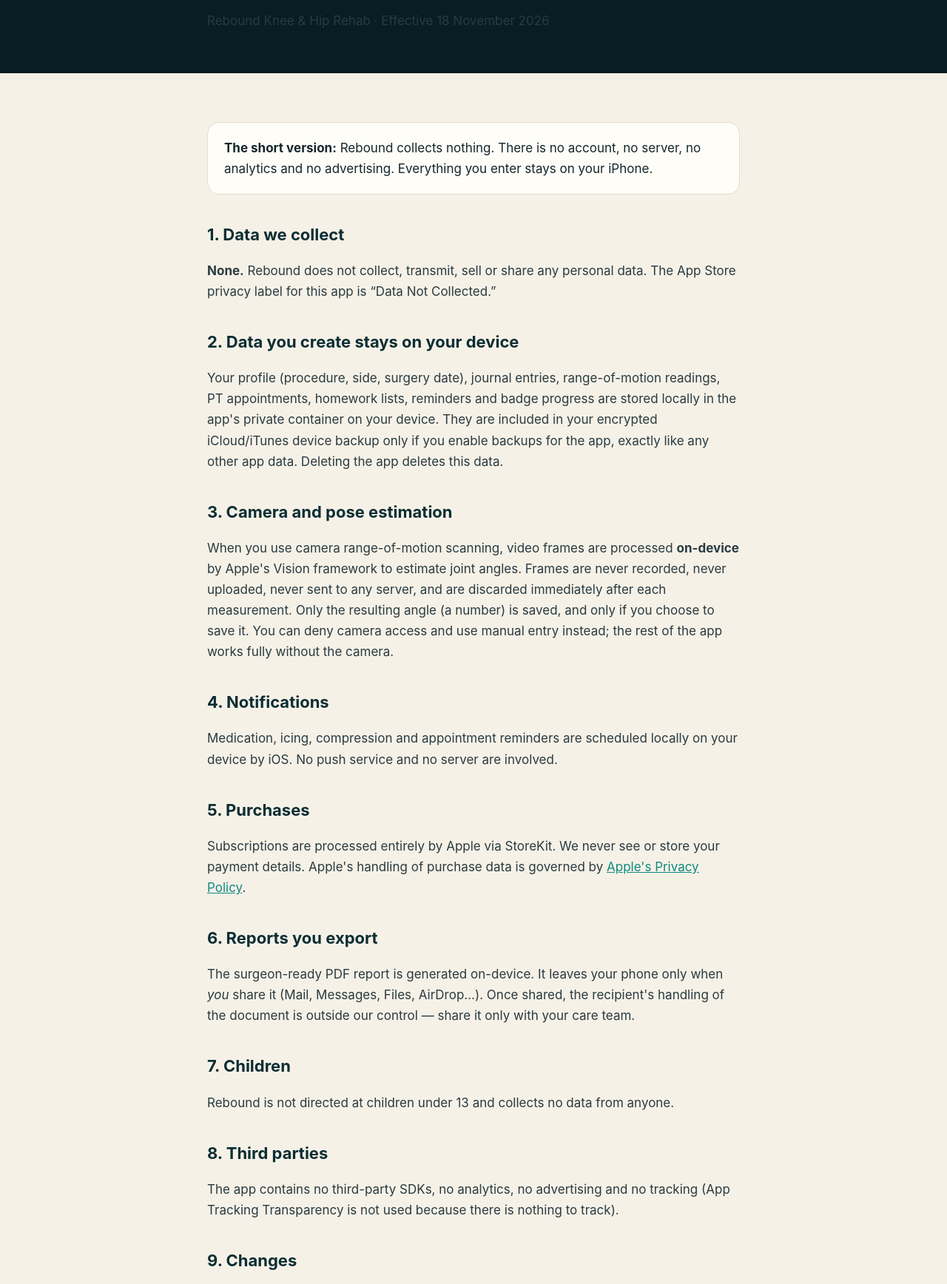
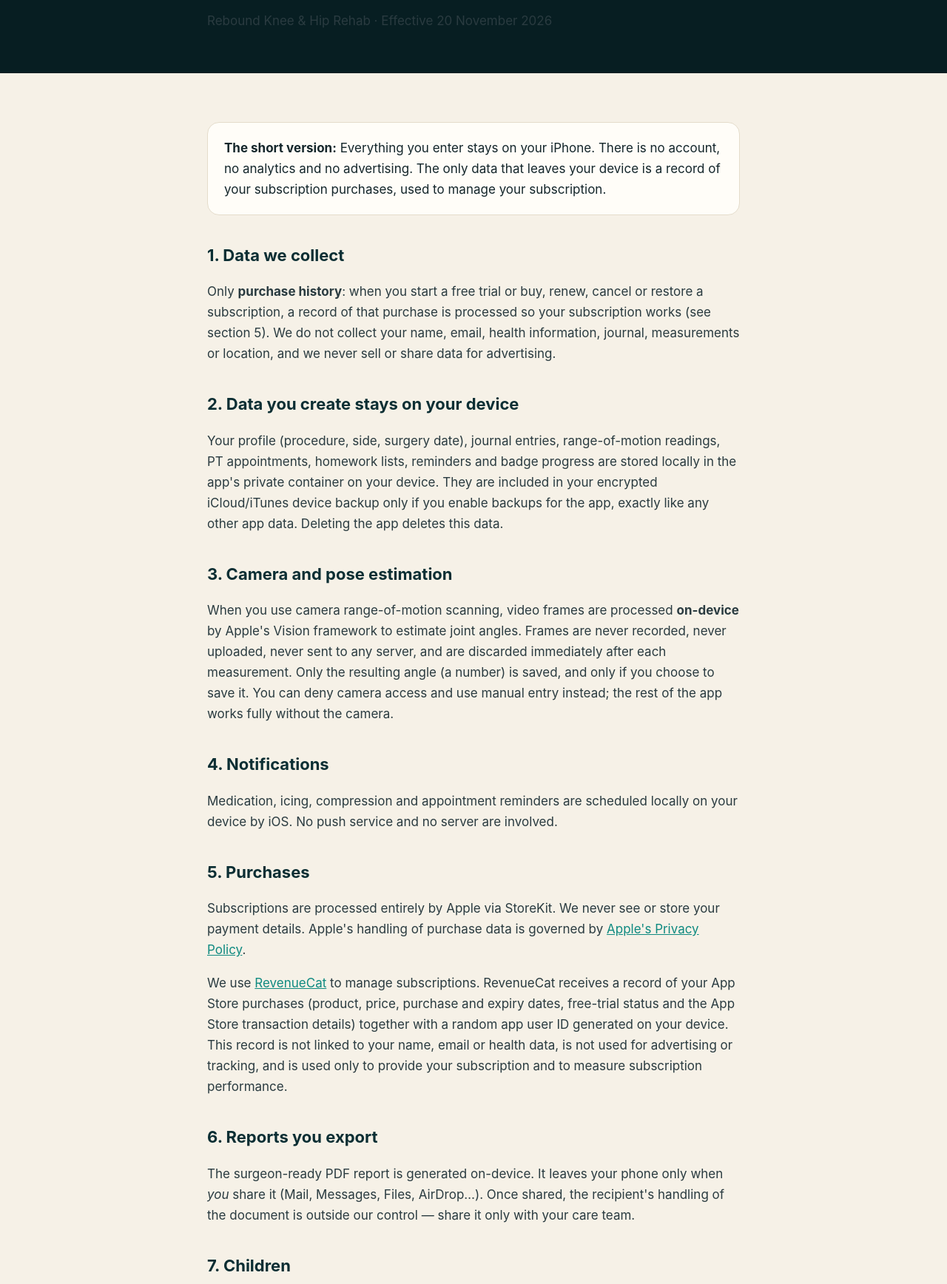
Before and after one commit to jerryjrdev/rebound-rehab, a plain HTML site: page privacy.html in a window 1280 px wide. Shown: the part 130-1866 px from the top of the page at 74% size. Drawn offline with Linux system fonts and the light colour scheme.

Commit message:
Privacy policy: disclose RevenueCat purchase records
Co-Authored-By: Claude Opus 5.5 <noreply@anthropic.com>

```diff
--- a/privacy.html
+++ b/privacy.html
@@ -25,15 +25,18 @@
 <header><div>
   <span class="pill">PRIVACY FIRST</span>
   <h1>Privacy Policy</h1>
-  <p>Rebound Knee &amp; Hip Rehab · Effective 18 November 2026</p>
+  <p>Rebound Knee &amp; Hip Rehab · Effective 20 November 2026</p>
 </div></header>
 <main>
-  <div class="card"><strong>The short version:</strong> Rebound collects nothing. There is no account,
-  no server, no analytics and no advertising. Everything you enter stays on your iPhone.</div>
+  <div class="card"><strong>The short version:</strong> Everything you enter stays on your iPhone. There is
+  no account, no analytics and no advertising. The only data that leaves your device is a record of your
+  subscription purchases, used to manage your subscription.</div>
 
   <h2>1. Data we collect</h2>
-  <p><strong>None.</strong> Rebound does not collect, transmit, sell or share any personal data.
-  The App Store privacy label for this app is “Data Not Collected.”</p>
+  <p>Only <strong>purchase history</strong>: when you start a free trial or buy, renew, cancel or restore a
+  subscription, a record of that purchase is processed so your subscription works (see section 5).
+  We do not collect your name, email, health information, journal, measurements or location, and we never
+  sell or share data for advertising.</p>
 
   <h2>2. Data you create stays on your device</h2>
   <p>Your profile (procedure, side, surgery date), journal entries, range-of-motion readings,
@@ -57,6 +60,11 @@
   <p>Subscriptions are processed entirely by Apple via StoreKit. We never see or store your payment
   details. Apple's handling of purchase data is governed by
   <a href="https://www.apple.com/legal/privacy/">Apple's Privacy Policy</a>.</p>
+  <p>We use <a href="https://www.revenuecat.com/privacy">RevenueCat</a> to manage subscriptions. RevenueCat
+  receives a record of your App Store purchases (product, price, purchase and expiry dates, free-trial status
+  and the App Store transaction details) together with a random app user ID generated on your device. This
+  record is not linked to your name, email or health data, is not used for advertising or tracking, and is
+  used only to provide your subscription and to measure subscription performance.</p>
 
   <h2>6. Reports you export</h2>
   <p>The surgeon-ready PDF report is generated on-device. It leaves your phone only when
@@ -67,8 +75,8 @@
   <p>Rebound is not directed at children under 13 and collects no data from anyone.</p>
 
   <h2>8. Third parties</h2>
-  <p>The app contains no third-party SDKs, no analytics, no advertising and no tracking
-  (App Tracking Transparency is not used because there is nothing to track).</p>
+  <p>The only third-party SDK in the app is RevenueCat, for subscription management (section 5). There are no
+  analytics, advertising or tracking SDKs, and App Tracking Transparency is not used because nothing is tracked.</p>
 
   <h2>9. Changes</h2>
   <p>If this policy ever changes, the updated version will be posted at this URL with a new
```
